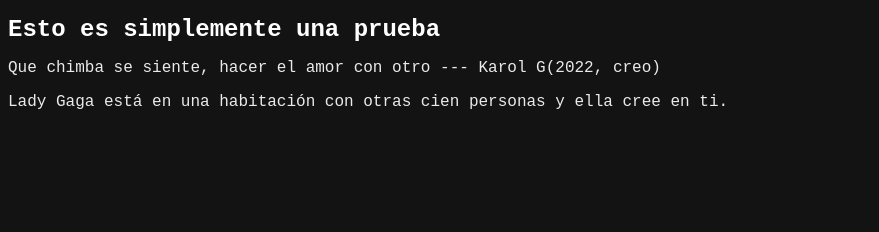
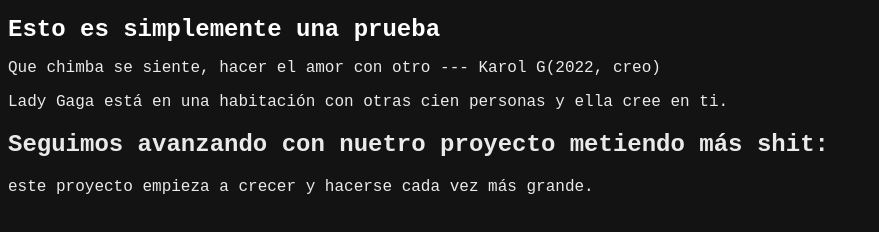
Before and after one commit to AlvaroFajardoPlaza/repositiorio-tryout1, a plain HTML site: page index.html in a window 1280 px wide. Shown: the whole page, without its empty margins (0-879 px from the left). Drawn offline with Linux system fonts and the light colour scheme.

Commit message:
Hacemos commit de los cambios realizados en dev1

```diff
--- a/index.html
+++ b/index.html
@@ -11,5 +11,7 @@
     <h1>Esto es simplemente una prueba</h1>
     <p>Que chimba se siente, hacer el amor con otro --- Karol G(2022, creo)</p>
     <p>Lady Gaga está en una habitación con otras cien personas y ella cree en ti.</p>
+    <h2>Seguimos avanzando con nuetro proyecto metiendo más shit:</h2>
+    <p>este proyecto empieza a crecer y hacerse cada vez más grande.</p>
 </body>
 </html>
```
Also changed, not shown: textorandom.txt.
